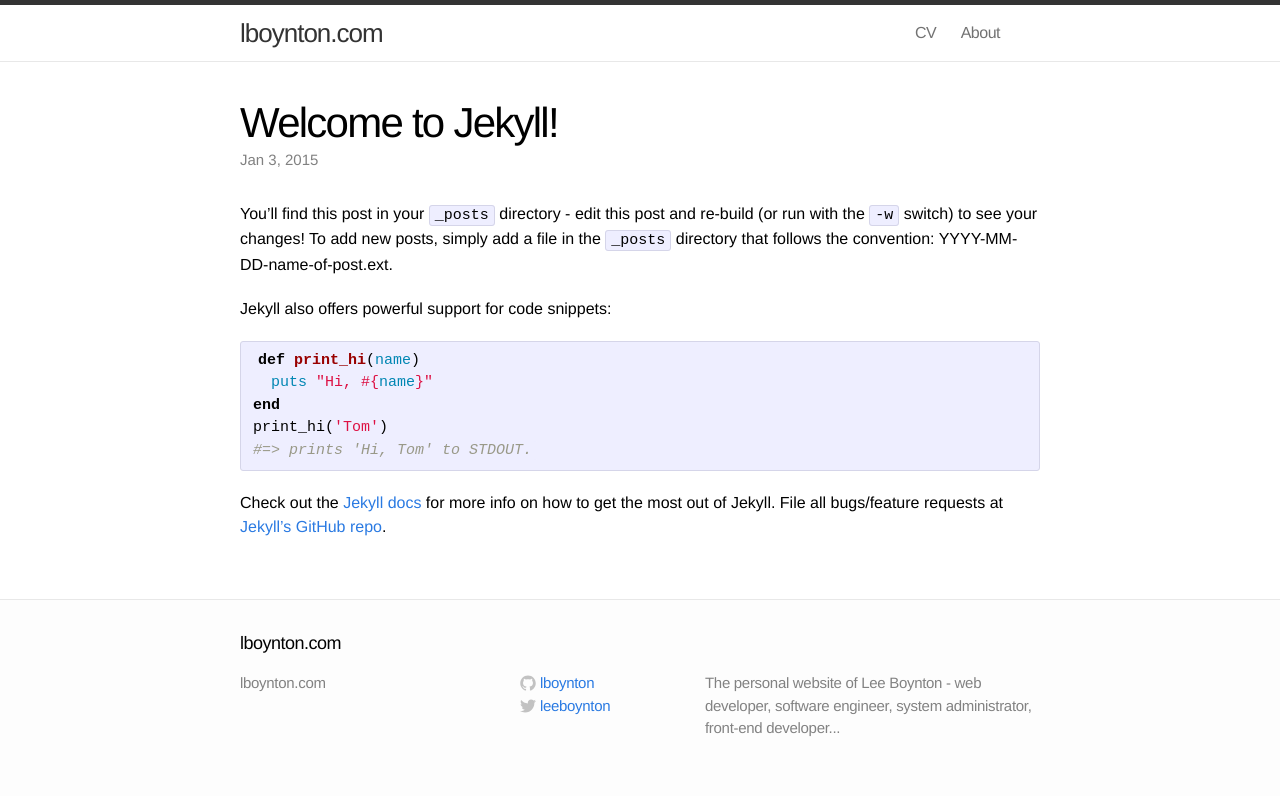
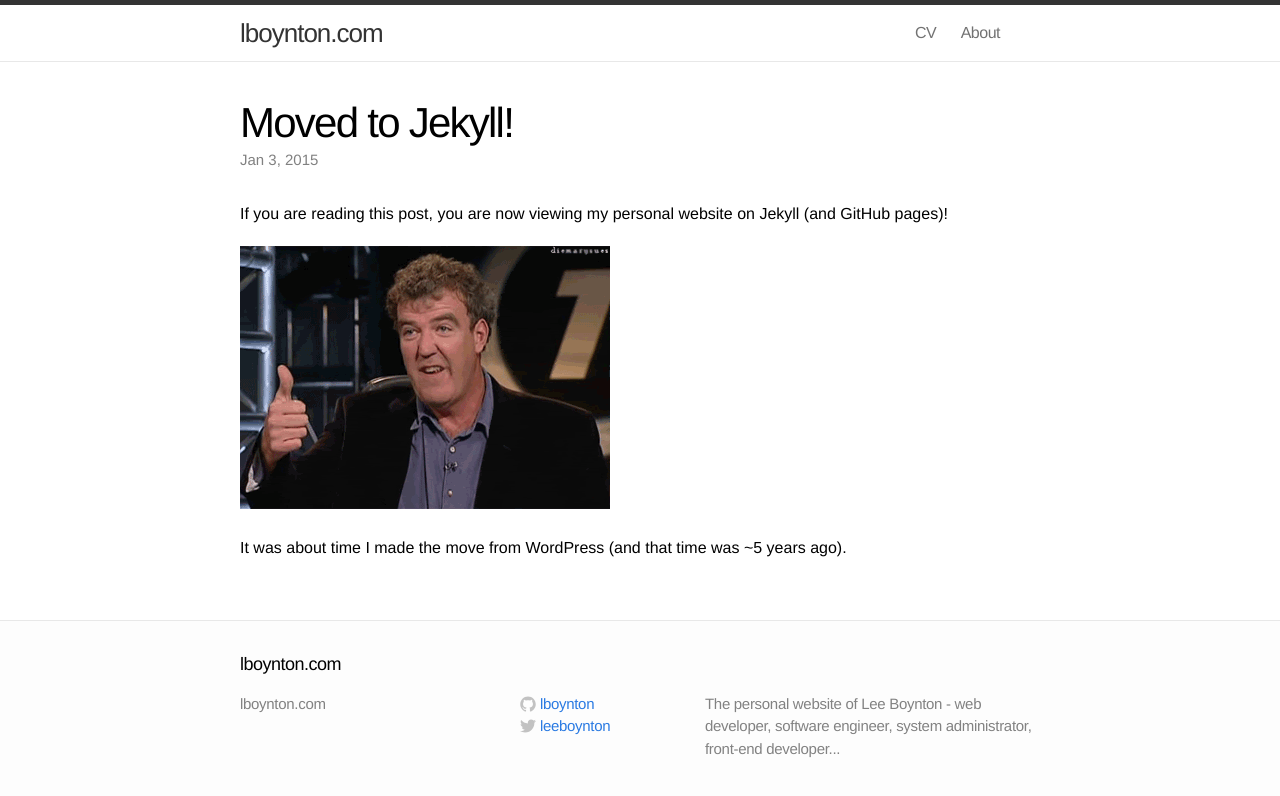
Before and after one commit to lboynton/lboynton.github.io, a Jekyll site: the page built from _posts/2015-01-03-welcome-to-jekyll.markdown, in a window 1280 px wide. Shown: the top 796 px of the page. Built offline with Jekyll 4.4.1, drawn with Linux system fonts in a browser that asks for light colours.

Commit message:
Add new post!

```diff
--- a/_posts/2015-01-03-welcome-to-jekyll.markdown
+++ b/_posts/2015-01-03-welcome-to-jekyll.markdown
@@ -1,24 +1,12 @@
 ---
 layout: post
-title:  "Welcome to Jekyll!"
+title:  "Moved to Jekyll!"
 date:   2015-01-03 18:29:22
-categories: jekyll update
+categories: blog move
 ---
 
-You'll find this post in your `_posts` directory - edit this post and re-build (or run with the `-w` switch) to see your changes!
-To add new posts, simply add a file in the `_posts` directory that follows the convention: YYYY-MM-DD-name-of-post.ext.
+If you are reading this post, you are now viewing my personal website on Jekyll (and GitHub pages)!
 
-Jekyll also offers powerful support for code snippets:
+![Thumbs up](/gif/sarcastic-thumbs-up.gif)
 
-{% highlight ruby %}
-def print_hi(name)
-  puts "Hi, #{name}"
-end
-print_hi('Tom')
-#=> prints 'Hi, Tom' to STDOUT.
-{% endhighlight %}
-
-Check out the [Jekyll docs][jekyll] for more info on how to get the most out of Jekyll. File all bugs/feature requests at [Jekyll's GitHub repo][jekyll-gh].
-
-[jekyll-gh]: https://github.com/jekyll/jekyll
-[jekyll]:    http://jekyllrb.com
+It was about time I made the move from WordPress (and that time was ~5 years ago).
```
Also changed, not shown: gif/sarcastic-thumbs-up.gif (added).
